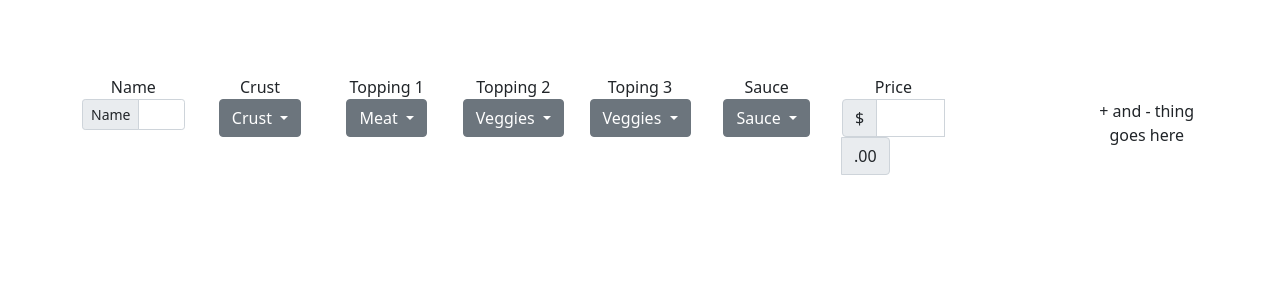
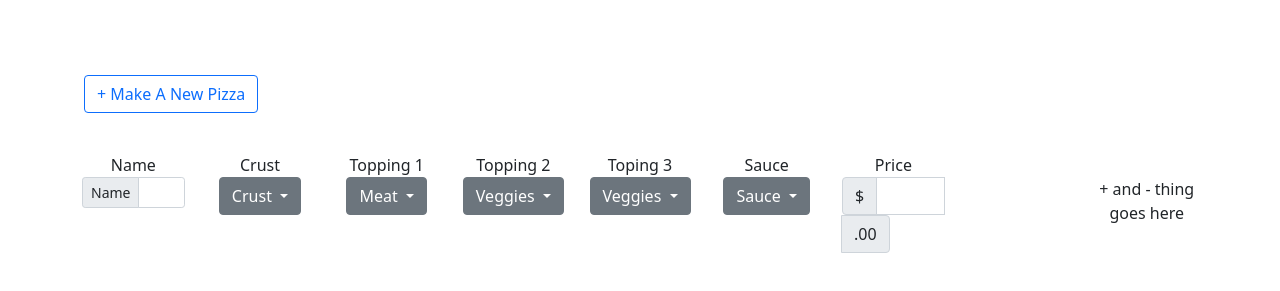
Before and after one commit to aspauldingcode/Pizza-CRUD-app, a plain HTML site: page index.html in a window 1280 px wide. Shown: the part 93-384 px from the top of the page. Drawn offline with nearby package versions, Linux system fonts and the light colour scheme.

Commit message:
Added make a new pizza button

```diff
--- a/index.html
+++ b/index.html
@@ -15,6 +15,15 @@
   </head>
   <body>
     <h1>Mama Mia! The Pizza App</h1>
+
+
+    <div class="add-pizza-button">
+      <div class="btn-group" role="group" aria-label="Basic checkbox toggle button group">
+        <input type="checkbox" class="btn-check" id="btncheck1" autocomplete="off">
+        <label class="btn btn-outline-primary" for="btncheck1">+ Make A New Pizza</label>
+      </div>
+    </div>
+
 
     <div class="container pizza-names">
       <div class="row">
--- a/stylesheet.css
+++ b/stylesheet.css
@@ -4,6 +4,10 @@ h1 {
   margin-bottom: 80px;
 }
 
+.add-pizza-button {
+  margin: 0 0 40px 85px;
+}
+
 .pizza-names {
   text-align: center;
 }
```
